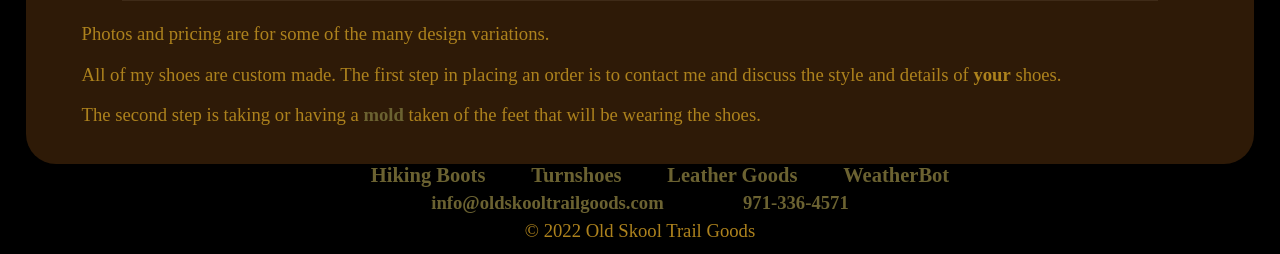
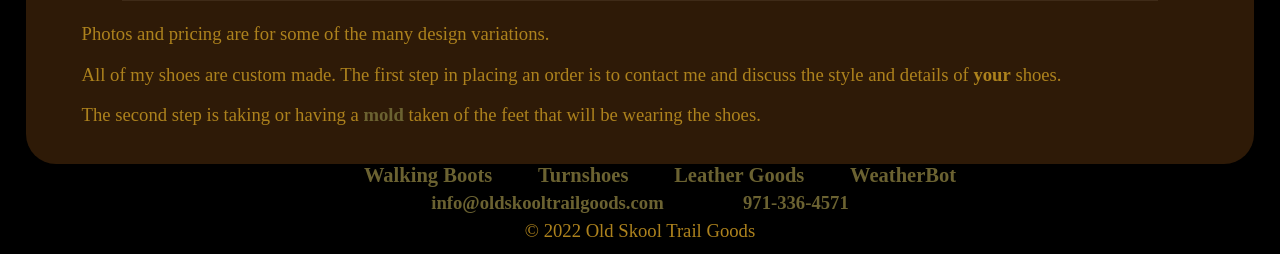
Before and after one commit to mglover/trailbot, a Flask app: page /welted in a window 1280 px wide. Shown: the part 1199-1453 px from the top of the page. Run offline with Flask 2, Linux system fonts and the light colour scheme.

Commit message:
Hiking Boots -> Walking Boots

```diff
--- a/templates/bcard.html
+++ b/templates/bcard.html
@@ -107,9 +107,9 @@ ul {
 }
 
 .bn {
+  font-size: 24pt;
   width: 175px;
   font-weight: bold;
-  font-size: 24pt;
 }
 .tld {
   font-size: 14pt;
@@ -141,7 +141,7 @@ ul {
   </div>
 
   <ul id="products" class="revert">
-    <li> Hiking Boots
+    <li> Walking Boots
     <li> Turnshoes
     <li> Leather Goods
   </ul>
--- a/templates/index.html
+++ b/templates/index.html
@@ -11,7 +11,7 @@ url_for('turnshoes')}}">shoes</a> since 2008:
 
 <p>
 In the spring of 2020, I made these <a href="{{
-url_for('welted') }}">hiking boots</a>.
+url_for('welted') }}">walking boots</a>.
 </p>
 
 <img src="{{ static('before.jpg') }}">
--- a/templates/macros.jinja
+++ b/templates/macros.jinja
@@ -9,7 +9,7 @@
 {% endmacro %}
 {% macro menus() %}
   <ul class="menu">
-    <li><a href="{{ url_for('welted') }}">Hiking Boots</a></li>
+    <li><a href="{{ url_for('welted') }}">Walking Boots</a></li>
     <li><a href="{{ url_for('turnshoes') }}">Turnshoes</a></li>
     <li><a href="{{ url_for('goods') }}">Leather Goods</a></li>
     <li><a href="{{ url_for('weatherbot') }}">WeatherBot</a></li>
--- a/templates/welted.html
+++ b/templates/welted.html
@@ -1,4 +1,4 @@
-{% set title="Hiking Boots" %}
+{% set title="Walking Boots" %}
 {% extends 'layout_shoes.html' %}
 
 {% block shoemain %}
@@ -11,7 +11,7 @@ In 2019, I took a week-long backpacking trip on the Pacific Crest Trail
 in Oregon, wearing turnshoes like these.
 
 <p>
-My hiking boots are built out of the <a
+My walking boots are built out of the <a
 href="{{url_for('lessons')}}">lessons</a> of that trip and of the
 original prototypes that followed.  They keep the soft,
 comfortable feel of a turnshoe, but with much longer life and a
```
